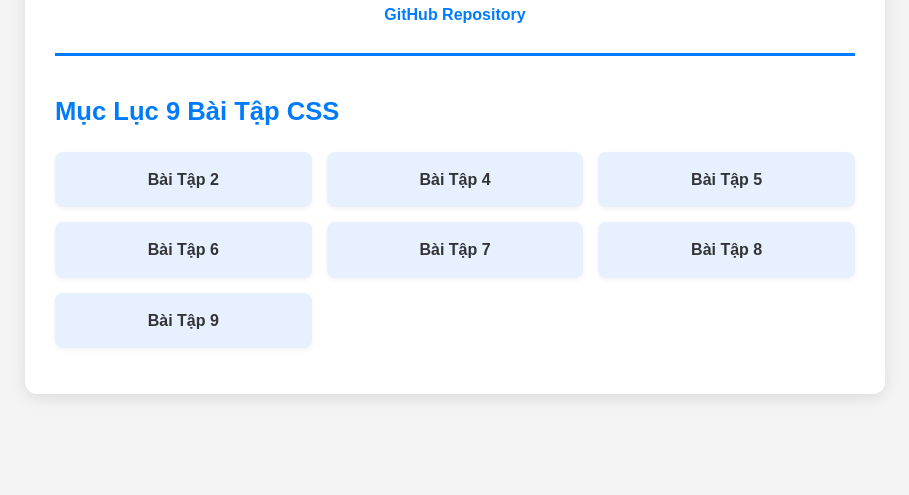
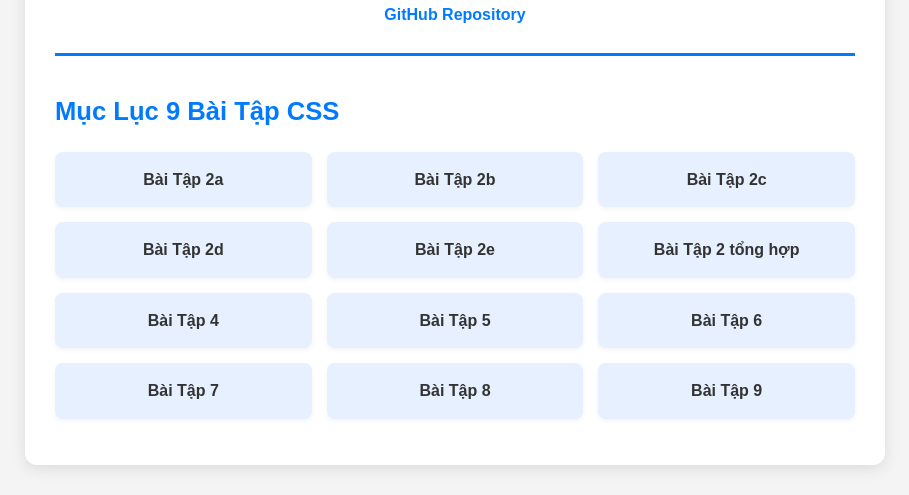
Before and after one commit to hunghoang777/hunghoang777.github.io, a plain HTML site: page index.html in a window 1280 px wide. Shown: the part 368-863 px from the top of the page, without its empty margins (185-1094 px from the left). Before the commit the page ends 800 px from the top, so only its background shows below. Drawn offline with Linux system fonts and the light colour scheme.

Commit message:
index BTVN CSS

```diff
--- a/index.html
+++ b/index.html
@@ -143,7 +143,12 @@
         <div class="exercise-list">
             <h2>Mục Lục 9 Bài Tập CSS</h2>
             <ul>
-                <li><a href="./img/Tuan3/VeNha/BaiTap2.html" target="_blank">Bài Tập 2</a></li>
+                <li><a href="./img/Tuan3/VeNha/BaiTap2a.html" target="_blank">Bài Tập 2a</a></li>
+                <li><a href="./img/Tuan3/VeNha/BaiTap2b.html" target="_blank">Bài Tập 2b</a></li>
+                <li><a href="./img/Tuan3/VeNha/BaiTap2c.html" target="_blank">Bài Tập 2c</a></li>
+                <li><a href="./img/Tuan3/VeNha/BaiTap2d.html" target="_blank">Bài Tập 2d</a></li>
+                <li><a href="./img/Tuan3/VeNha/BaiTap2e.html" target="_blank">Bài Tập 2e</a></li>
+                <li><a href="./img/Tuan3/VeNha/BaiTap2tonghop.html" target="_blank">Bài Tập 2 tổng hợp</a></li>
                 <li><a href="./img/Tuan3/VeNha/BaiTap4.html" target="_blank">Bài Tập 4</a></li>
                 <li><a href="./img/Tuan3/VeNha/BaiTap5.html" target="_blank">Bài Tập 5</a></li>
                 <li><a href="./img/Tuan3/VeNha/BaiTap6.html" target="_blank">Bài Tập 6</a></li>
```
